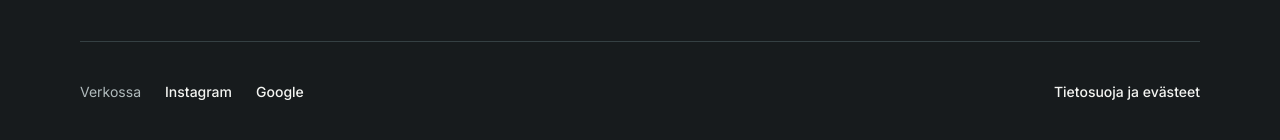
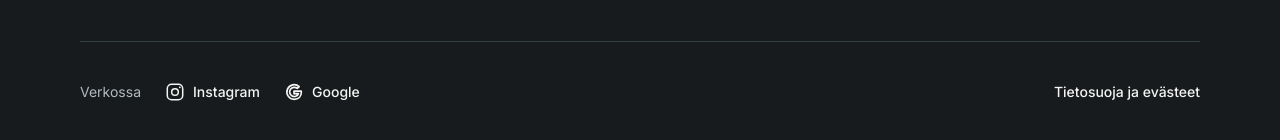
Before and after one commit to Jambovisuaalit/virella-helsinki-web, a Next.js app: page / in a window 1280 px wide. Shown: the part 3546-3686 px from the top of the page. Built offline with nearby package versions, Linux system fonts and the light colour scheme.

Commit message:
feat: show consistent Instagram and Google vector icons in footer

```diff
--- a/components/site/footer.tsx
+++ b/components/site/footer.tsx
@@ -2,12 +2,13 @@ import Link from "next/link";
 import { SectionContainer } from "@/components/layout/section-container";
 import { brandConfig } from "@/config/brand";
 import { BrandLogo } from "@/components/site/brand-logo";
+import { SocialIcon, type SocialNetwork } from "@/components/site/social-icon";
 import { businessConfig } from "@/config/business";
 
 const externalProfiles = [
-  { label: "Instagram", href: "https://www.instagram.com/virellahelsinki/" },
-  // User-supplied Google share link: preserve unchanged until its final target can be verified.
-  { label: "Google", href: "https://share.google/qVP543L22mML3yF6M" },
+  { label: "Instagram", network: "instagram", href: "https://www.instagram.com/virellahelsinki/" },
+  // User-supplied Google share link; do not imply the final redirect has been independently verified.
+  { label: "Google", network: "google", href: "https://share.google/qVP543L22mML3yF6M" },
 ] as const;
 
 export function SiteFooter() {
@@ -55,8 +56,9 @@ export function SiteFooter() {
                 href={profile.href}
                 target="_blank"
                 rel="noopener noreferrer"
-                className="inline-flex min-h-11 items-center text-sm font-medium text-foreground underline decoration-border underline-offset-4 transition-colors duration-150 hover:decoration-foreground focus-visible:decoration-foreground"
+                className="inline-flex min-h-11 items-center gap-2 text-sm font-medium text-foreground underline decoration-border underline-offset-4 transition-colors duration-150 hover:decoration-foreground focus-visible:decoration-foreground"
               >
+                <SocialIcon network={profile.network as SocialNetwork} className="shrink-0 text-foreground" />
                 {profile.label}
                 <span className="sr-only"> (avautuu uuteen välilehteen)</span>
               </a>
```
